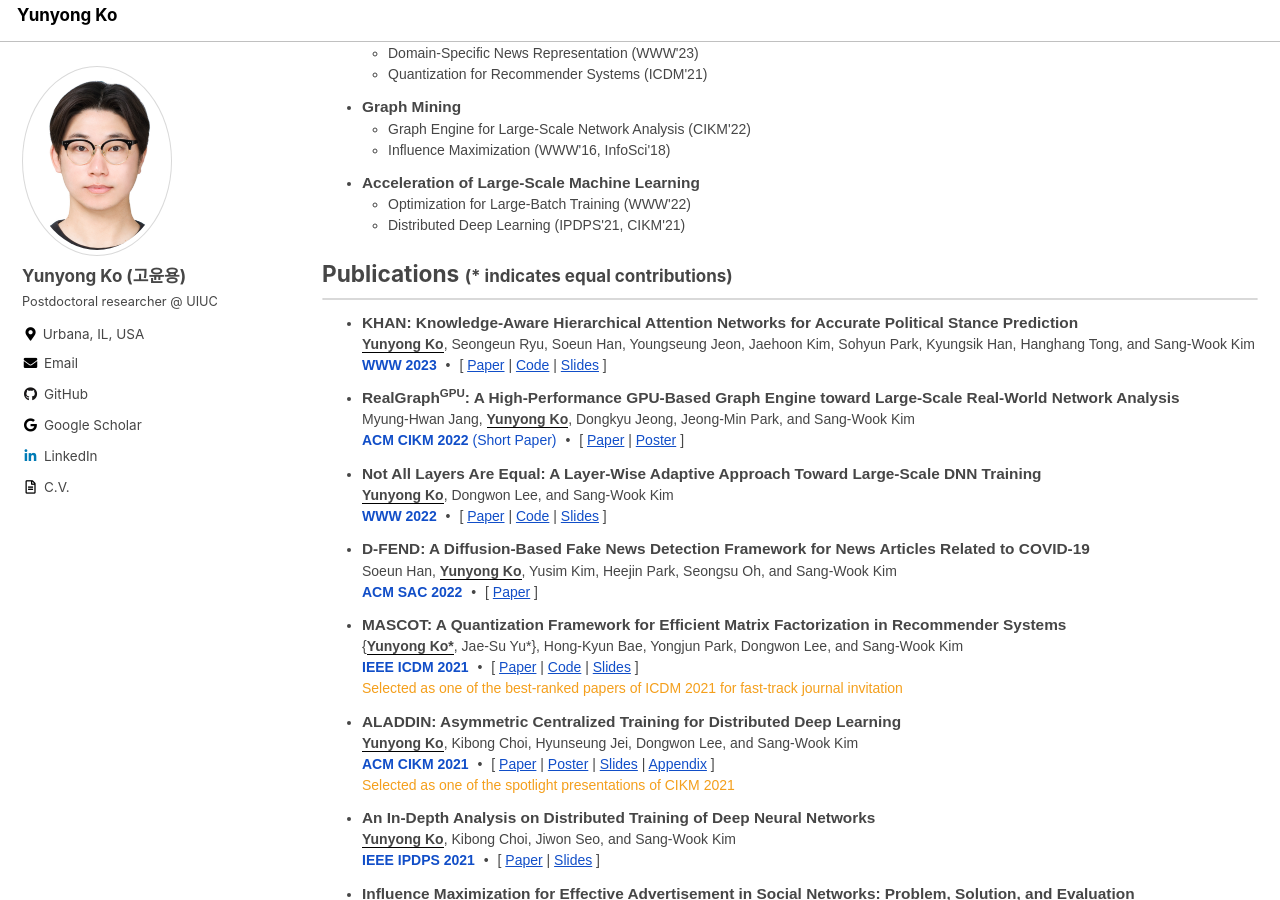
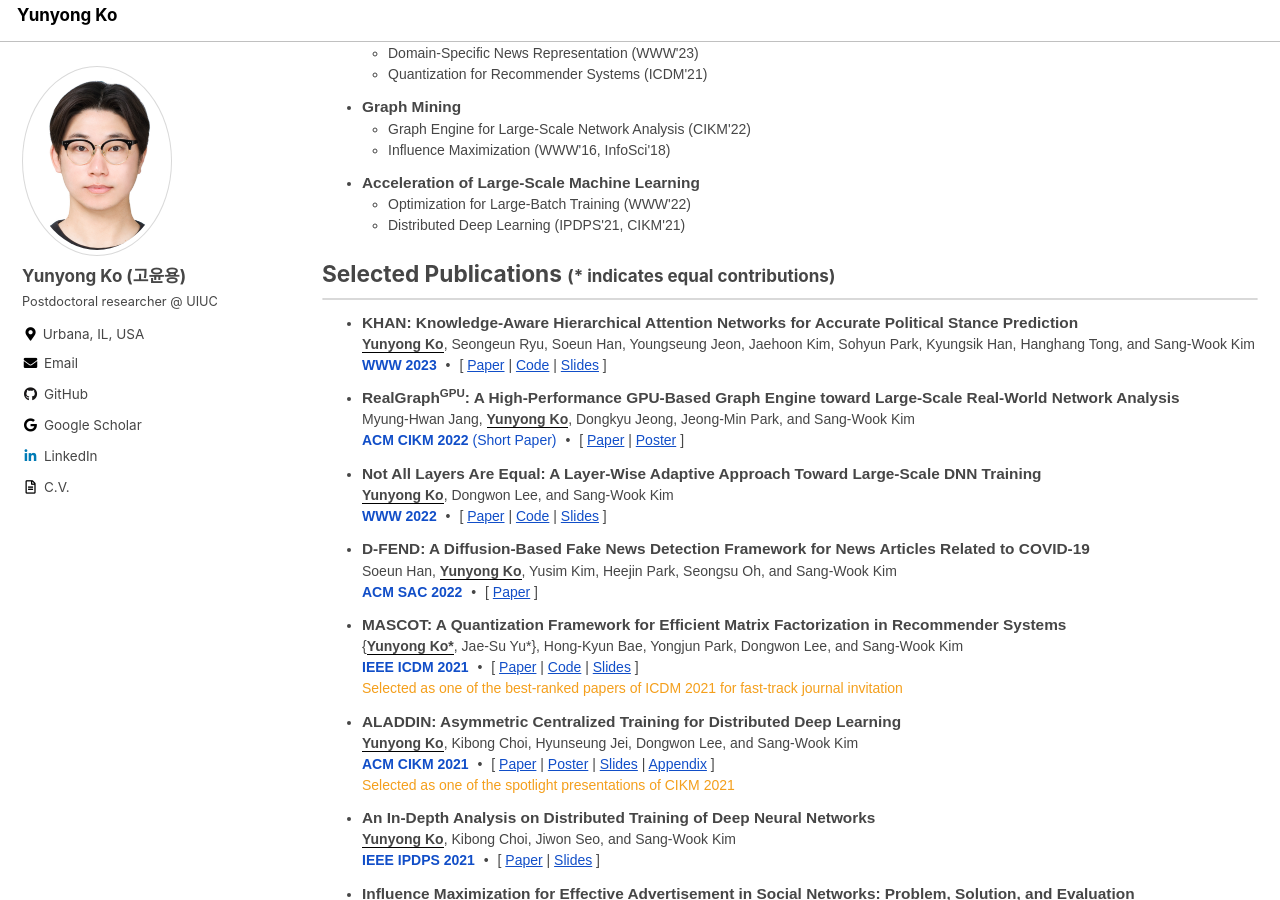
Before and after one commit to yy-ko/yy-ko.github.io, a Jekyll site: the page built from index.html, in a window 1280 px wide and 900 px high, scrolled down 330 px. Built offline with Jekyll 4.4.1, drawn with Linux system fonts in a browser that asks for light colours; cached includes are drawn as plain includes; the list of posts is cut into pages by our own code.

Commit message:
selected

```diff
--- a/index.html
+++ b/index.html
@@ -40,7 +40,7 @@ author_profile: true
 
 
 <div id="pub" class="section">
-<h5 class="section-title">Publications <small>(* indicates equal contributions)</small></h5>
+<h5 class="section-title">Selected Publications <small>(* indicates equal contributions)</small></h5>
 <hr class="sep">
 	<!-- <span class="year"><strong>2023</strong></span> -->
     <ul class="my_list">
```
